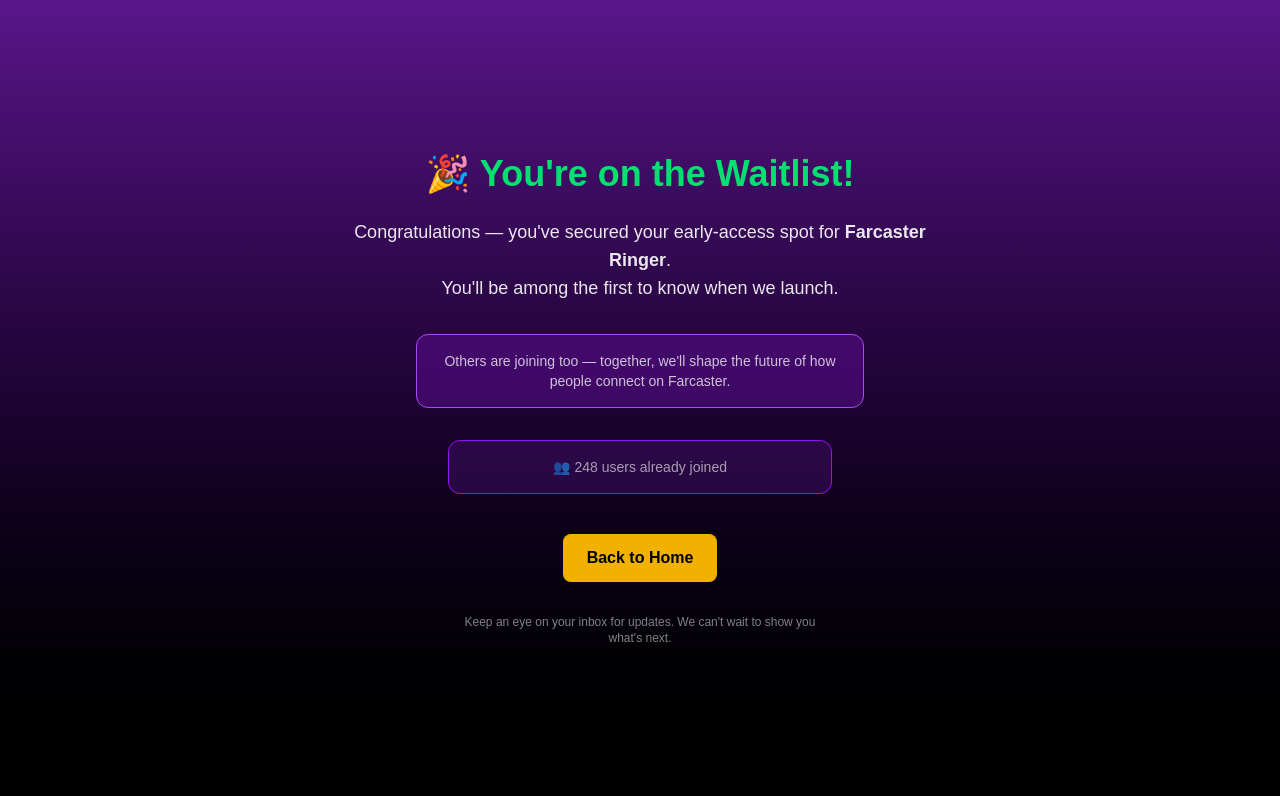
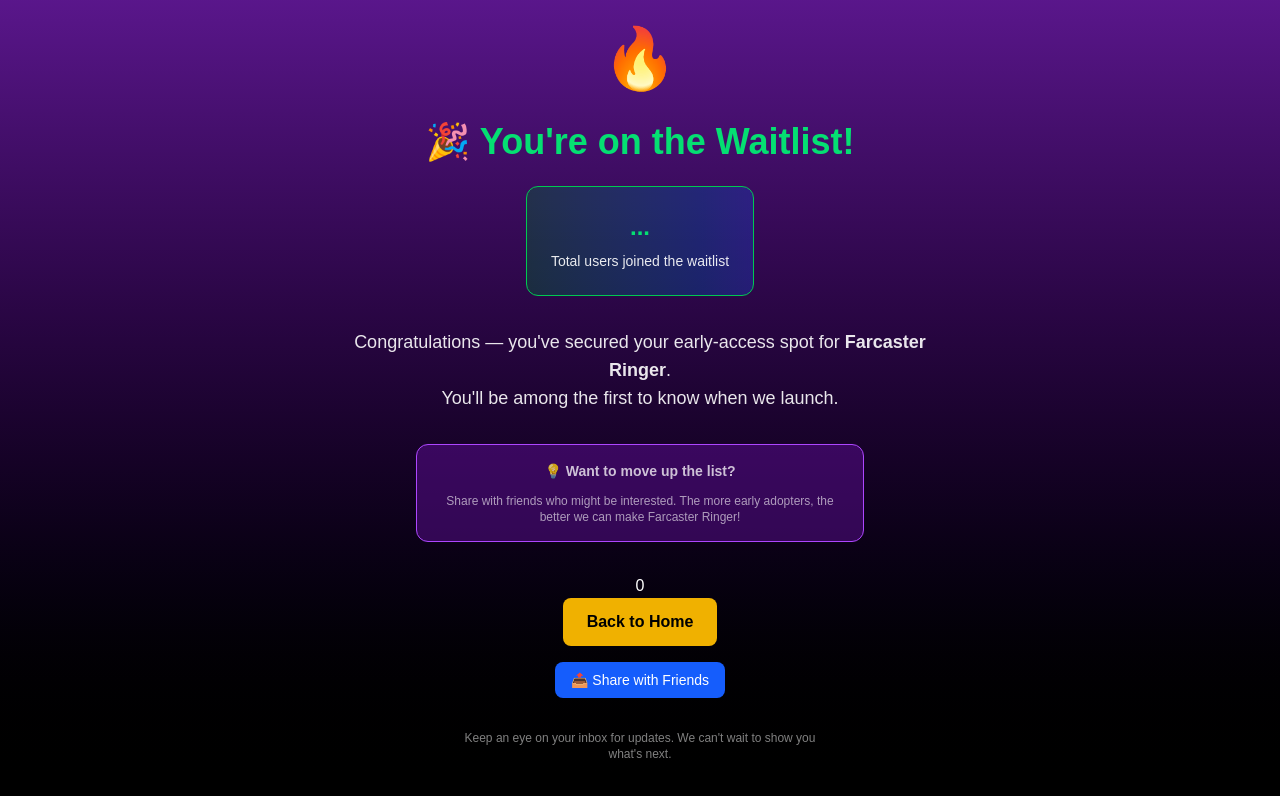
Before and after one commit to A9Pro/waitlist-frame, a Next.js app: page /join-success in a window 1280 px wide. Shown: the top 796 px of the page. Built offline with nearby package versions, Linux system fonts and the light colour scheme; no server answers; the database is empty.

Commit message:
Add personalized waitlist positions and enhanced success screen

```diff
--- a/src/app/join-success/page.js
+++ b/src/app/join-success/page.js
@@ -1,38 +1,193 @@
+"use client";
+import { useEffect, useState } from 'react';
+import { useSearchParams } from 'next/navigation';
 import Link from 'next/link';
+import { createClient } from '@supabase/supabase-js';
+
+const supabase = createClient(
+  process.env.NEXT_PUBLIC_SUPABASE_URL,
+  process.env.NEXT_PUBLIC_SUPABASE_ANON_KEY
+);
 
 export default function JoinSuccess() {
+  const [position, setPosition] = useState(null);
+  const [totalUsers, setTotalUsers] = useState(null);
+  const [userEmail, setUserEmail] = useState('');
+  const [loading, setLoading] = useState(true);
+  const searchParams = useSearchParams();
+
+  useEffect(() => {
+    const email = searchParams.get('email');
+    if (email) {
+      setUserEmail(email);
+      fetchUserPosition(email);
+    } else {
+      // Fallback - get total count
+      fetchTotalUsers();
+    }
+  }, [searchParams]);
+
+  const fetchUserPosition = async (email) => {
+    try {
+      // Get all users ordered by creation time
+      const { data: allUsers, error } = await supabase
+        .from('waitlist')
+        .select('id, email, created_at')
+        .eq('vote', 'yes')
+        .order('created_at', { ascending: true });
+
+      if (error) throw error;
+
+      // Find user position
+      const userIndex = allUsers.findIndex(user => user.email === email);
+      const userPosition = userIndex + 1;
+
+      setPosition(userPosition);
+      setTotalUsers(allUsers.length);
+      setLoading(false);
+    } catch (error) {
+      console.error('Error fetching user position:', error);
+      // Fallback to total count
+      fetchTotalUsers();
+    }
+  };
+
+  const fetchTotalUsers = async () => {
+    try {
+      const { count, error } = await supabase
+        .from('waitlist')
+        .select('*', { count: 'exact', head: true })
+        .eq('vote', 'yes');
+
+      if (error) throw error;
+
+      setTotalUsers(count);
+      setLoading(false);
+    } catch (error) {
+      console.error('Error fetching total users:', error);
+      setLoading(false);
+    }
+  };
+
+  const getPositionText = () => {
+    if (position === 1) return "🥇 You're FIRST on the waitlist!";
+    if (position === 2) return "🥈 You're #2 on the waitlist!";
+    if (position === 3) return "🥉 You're #3 on the waitlist!";
+    if (position <= 10) return `🔥 You're #${position} on the waitlist!`;
+    if (position <= 50) return `⚡ You're #${position} on the waitlist!`;
+    if (position <= 100) return `🚀 You're #${position} on the waitlist!`;
+    return `🎯 You're #${position} on the waitlist!`;
+  };
+
+  const getPositionEmoji = () => {
+    if (position === 1) return "🎉";
+    if (position <= 10) return "🔥";
+    if (position <= 50) return "⚡";
+    if (position <= 100) return "🚀";
+    return "✨";
+  };
+
+  if (loading) {
+    return (
+      <main className="flex flex-col items-center justify-center min-h-screen p-6 bg-gradient-to-b from-purple-900 to-black text-white text-center">
+        <div className="animate-spin text-4xl mb-4">⏳</div>
+        <p className="text-lg opacity-80">Getting your waitlist position...</p>
+      </main>
+    );
+  }
+
   return (
     <main className="flex flex-col items-center justify-center min-h-screen p-6 bg-gradient-to-b from-purple-900 to-black text-white text-center">
-      {/* Success Message */}
-      <h1 className="text-4xl font-bold mb-6 text-green-400">
-        🎉 You&apos;re on the Waitlist!
-      </h1>
+      {/* Success Animation */}
+      <div className="text-6xl mb-6 animate-bounce">
+        {getPositionEmoji()}
+      </div>
 
+      {/* Position Announcement */}
+      {position ? (
+        <h1 className="text-4xl font-bold mb-6 text-green-400">
+          {getPositionText()}
+        </h1>
+      ) : (
+        <h1 className="text-4xl font-bold mb-6 text-green-400">
+          🎉 You&apos;re on the Waitlist!
+        </h1>
+      )}
+
+      {/* User Email */}
+      {userEmail && (
+        <p className="text-lg mb-4 opacity-90">
+          Welcome, <strong>{userEmail}</strong>!
+        </p>
+      )}
+
+      {/* Waitlist Stats */}
+      <div className="bg-gradient-to-r from-green-800/40 to-blue-800/40 border border-green-500 rounded-xl p-6 max-w-md mb-8">
+        <div className="text-2xl font-bold text-green-400 mb-2">
+          {totalUsers || '...'}
+        </div>
+        <p className="text-sm opacity-90">
+          Total users joined the waitlist
+        </p>
+        {position && position <= 100 && (
+          <p className="text-xs opacity-75 mt-2">
+            🎁 Top 100 users get exclusive early access!
+          </p>
+        )}
+      </div>
+
+      {/* Main Message */}
       <p className="text-lg max-w-xl mb-8 opacity-90">
         Congratulations — you&apos;ve secured your early-access spot for <strong>Farcaster Ringer</strong>.
         <br />
         You&apos;ll be among the first to know when we launch.
       </p>
 
-      {/* Community Section */}
+      {/* Sharing Incentive */}
       <div className="bg-purple-800/40 border border-purple-500 rounded-xl p-4 max-w-md mb-8">
-        <p className="text-sm opacity-75">
-          Others are joining too — together, we&apos;ll shape the future of how people connect on Farcaster.
+        <p className="text-sm opacity-75 mb-3">
+          💡 <strong>Want to move up the list?</strong>
+        </p>
+        <p className="text-xs opacity-60">
+          Share with friends who might be interested. The more early adopters, the better we can make Farcaster Ringer!
         </p>
       </div>
 
-      {/* Placeholder for other users */}
-      <div className="bg-purple-900/30 rounded-xl p-4 border border-purple-600 w-full max-w-sm mb-10">
-        <p className="text-sm opacity-60">👥 248 users already joined</p>
-      </div>
+      {/* Social Proof */}
+      {totalUsers && totalUsers > 10 && (
+        <div className="bg-purple-900/30 rounded-xl p-4 border border-purple-600 w-full max-w-sm mb-10">
+          <p className="text-sm opacity-60">
+            👥 {totalUsers} users are already building the future of Farcaster together
+          </p>
+        </div>
+      )}
 
       {/* Back to Home */}
       <Link
         href="/"
-        className="px-6 py-3 bg-yellow-500 text-black font-bold rounded-lg hover:bg-yellow-400 transition"
+        className="px-6 py-3 bg-yellow-500 text-black font-bold rounded-lg hover:bg-yellow-400 transition mb-4"
       >
         Back to Home
       </Link>
+
+      {/* Share Button */}
+      <button
+        onClick={() => {
+          if (navigator.share) {
+            navigator.share({
+              title: 'Farcaster Ringer - Early Access',
+              text: `I just joined the Farcaster Ringer waitlist! ${position ? `I'm #${position}!` : ''} Join me:`,
+              url: window.location.origin,
+            });
+          } else {
+            navigator.clipboard.writeText(`${window.location.origin}?ref=${userEmail}`);
+            alert('Link copied to clipboard!');
+          }
+        }}
+        className="px-4 py-2 bg-blue-600 text-white rounded-lg hover:bg-blue-700 transition text-sm"
+      >
+        📤 Share with Friends
+      </button>
 
       {/* Footer */}
       <p className="mt-8 text-xs opacity-50 max-w-sm">
--- a/src/app/page.js
+++ b/src/app/page.js
@@ -30,7 +30,8 @@
       return; // Stop navigation if insert fails
     }
 
-    router.push("/join-success");
+    // Redirect to success page with email parameter
+    router.push(`/join-success?email=${encodeURIComponent(email.trim())}`);
   };
 
   return (
```
